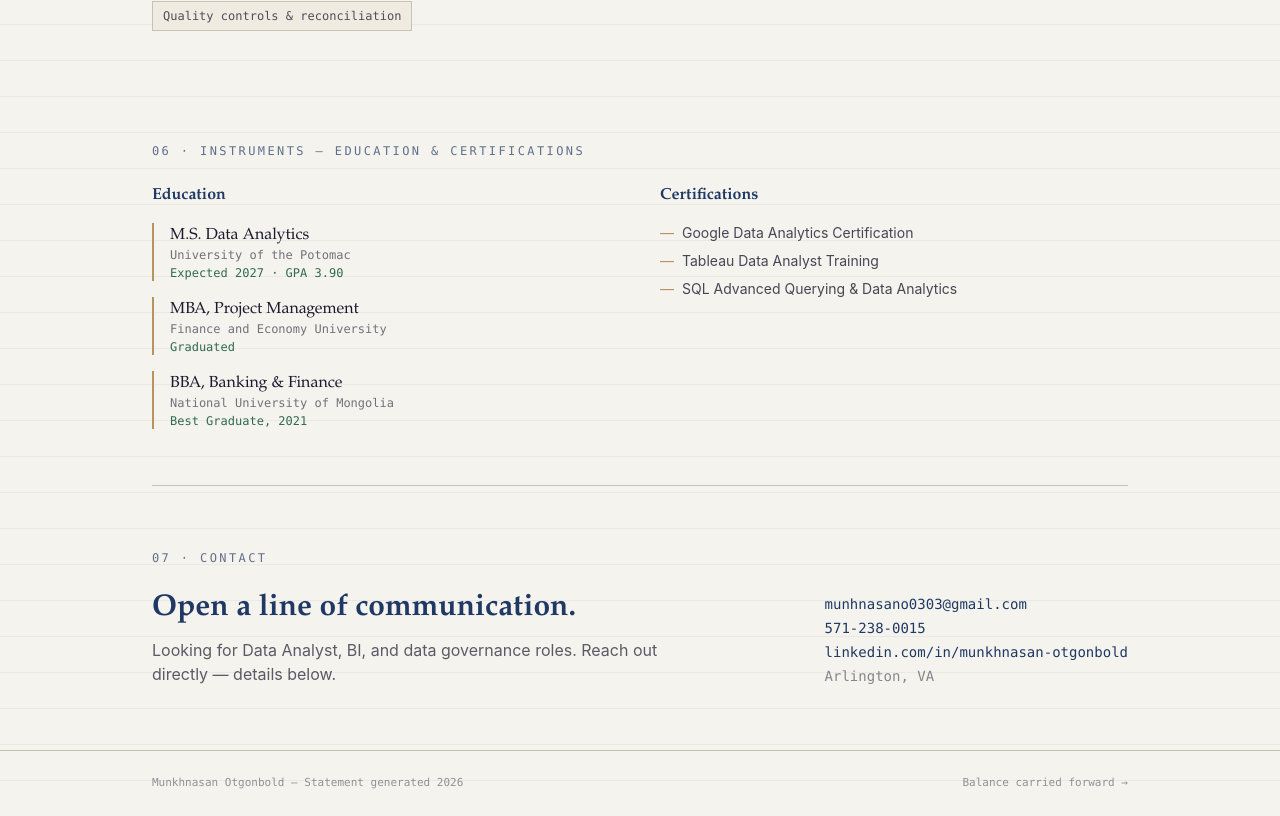
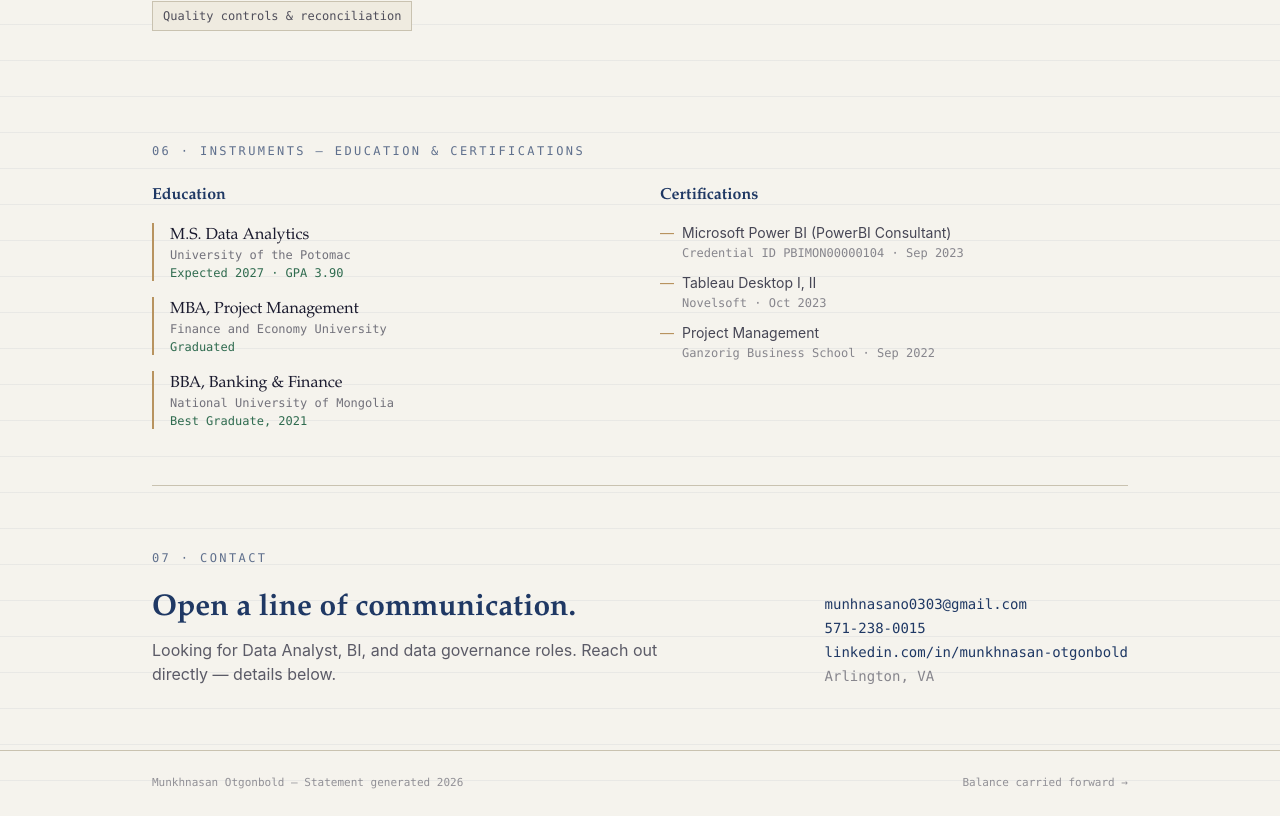
Before and after one commit to MUNKHNASANOTGONBOLD/Munkhnasan-portfolio, a Next.js app: page / in a window 1280 px wide. Shown: the part 3986-4802 px from the top of the page. Built offline with nearby package versions, Linux system fonts and the light colour scheme.

Commit message:
Add real certifications with issuer and date (PowerBI, Tableau, Project Management)

```diff
--- a/app/page.tsx
+++ b/app/page.tsx
@@ -174,9 +174,9 @@ const EDUCATION = [
 ];
 
 const CERTS = [
-  "Google Data Analytics Certification",
-  "Tableau Data Analyst Training",
-  "SQL Advanced Querying & Data Analytics",
+  { name: "Microsoft Power BI (PowerBI Consultant)", org: "Credential ID PBIMON00000104", date: "Sep 2023" },
+  { name: "Tableau Desktop I, II", org: "Novelsoft", date: "Oct 2023" },
+  { name: "Project Management", org: "Ganzorig Business School", date: "Sep 2022" },
 ];
 
 function LedgerRule() {
@@ -417,11 +417,16 @@ export default function Home() {
           </div>
           <div>
             <h4 className="font-serif text-navy font-semibold mb-4">Certifications</h4>
-            <ul className="space-y-2">
+            <ul className="space-y-3">
               {CERTS.map((c) => (
-                <li key={c} className="text-sm text-ink/80 flex gap-2">
+                <li key={c.name} className="text-sm text-ink/80 flex gap-2">
                   <span className="text-gold shrink-0">—</span>
-                  <span>{c}</span>
+                  <span>
+                    {c.name}
+                    <span className="block font-mono text-xs text-ink/50 mt-0.5">
+                      {c.org} · {c.date}
+                    </span>
+                  </span>
                 </li>
               ))}
             </ul>
```
